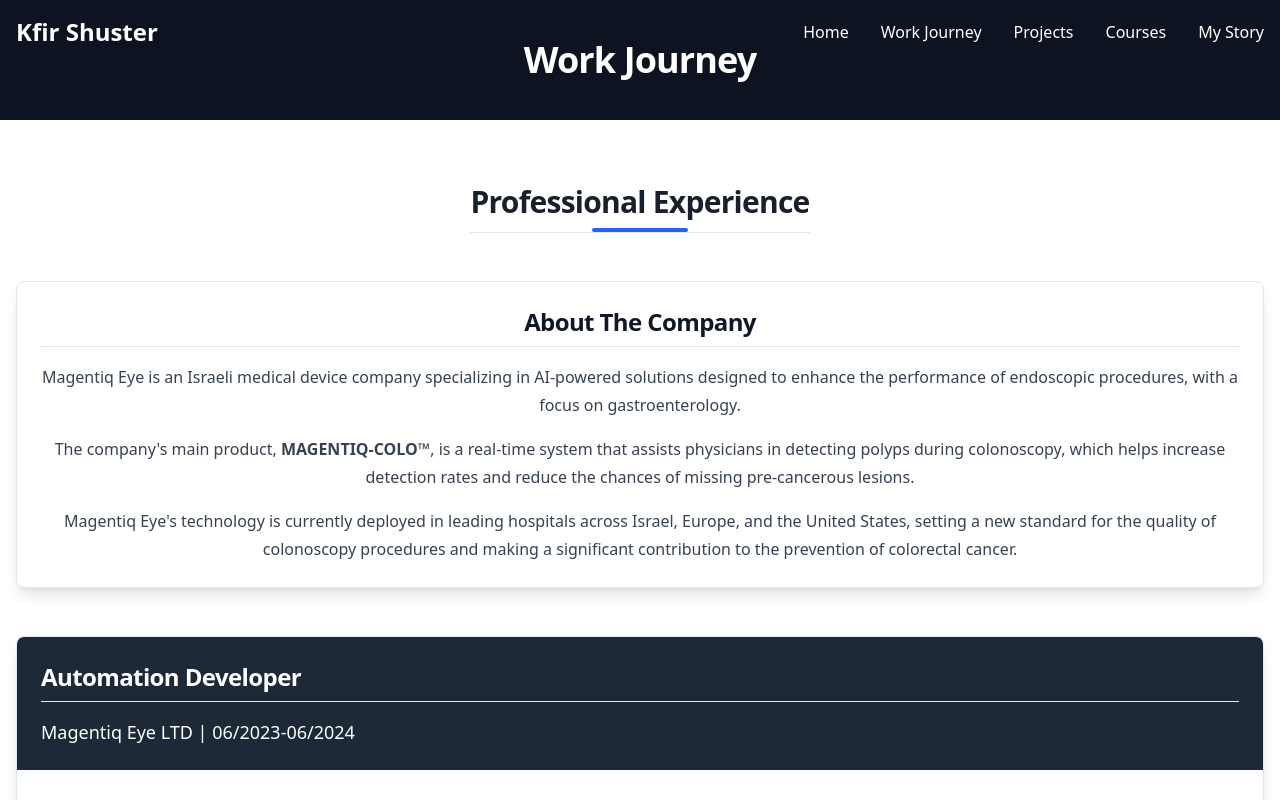
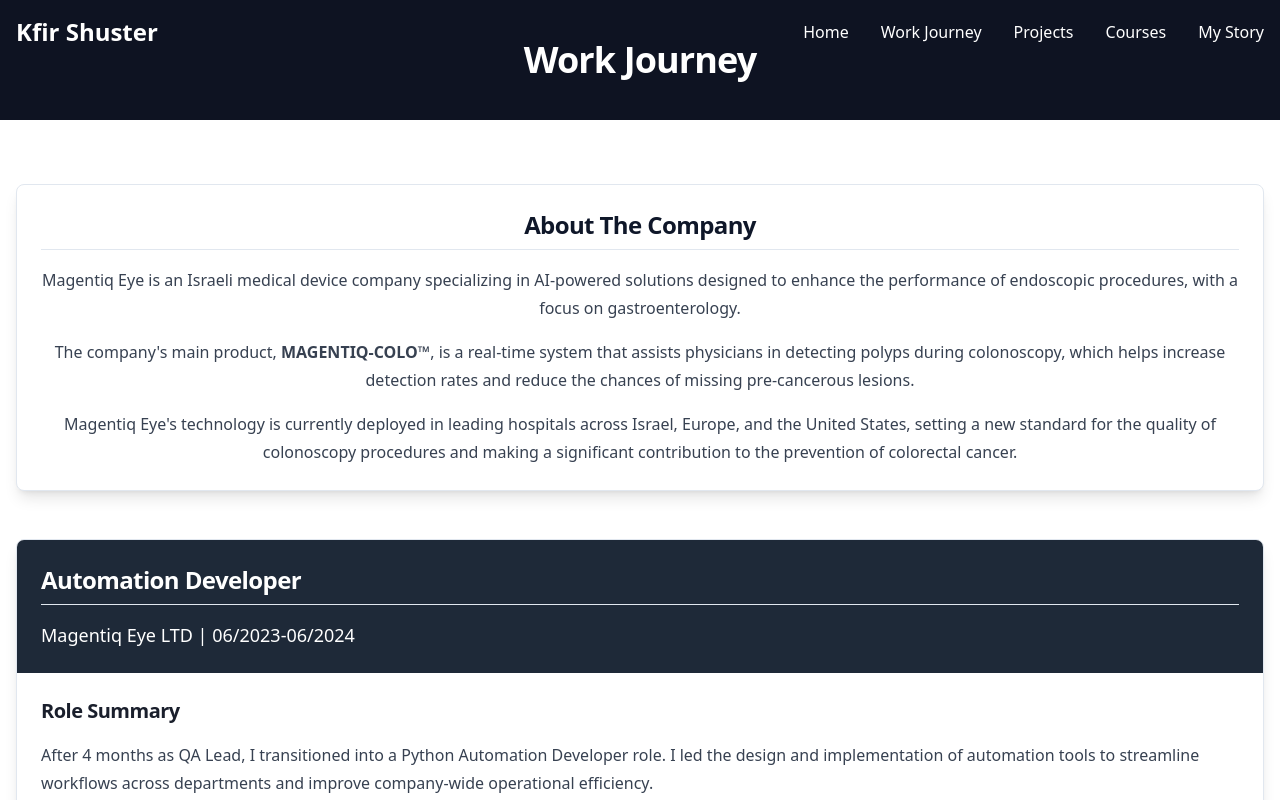
Before and after one commit to Ks619/digital-identity, a React (Vite) app: page /work-journey in a window 1280 px wide. Shown: the top 800 px of the page. Built offline with nearby package versions, Linux system fonts and the light colour scheme.

Commit message:
Remove section titles
Remove "Technical Projects" and "Professional Experience" titles from respective pages.

```diff
--- a/src/pages/Projects.tsx
+++ b/src/pages/Projects.tsx
@@ -1,8 +1,6 @@
-
 import React, { useEffect, useRef } from 'react';
 import { useLocation } from 'react-router-dom';
 import MainLayout from '../layout/MainLayout';
-import SectionHeader from '../components/SectionHeader';
 import { Card, CardContent } from '@/components/ui/card';
 import { Table, TableHeader, TableRow, TableHead, TableBody, TableCell } from '@/components/ui/table';
 
@@ -47,8 +45,6 @@ const Projects = () => {
 
       <section className="py-16 bg-white">
         <div className="container mx-auto px-4">
-          <SectionHeader title="Technical Projects" />
-
           {/* Heart Disease ML Project */}
           <div id="heart-disease-ml" ref={heartDiseaseRef} className="mb-16 pt-12 -mt-12">
             <Card className="overflow-hidden shadow-lg">
--- a/src/pages/WorkJourney.tsx
+++ b/src/pages/WorkJourney.tsx
@@ -1,8 +1,6 @@
-
 import React, { useEffect, useRef } from 'react';
 import { useLocation } from 'react-router-dom';
 import MainLayout from '../layout/MainLayout';
-import SectionHeader from '../components/SectionHeader';
 import { Card, CardContent } from '@/components/ui/card';
 import { Table, TableHeader, TableRow, TableHead, TableBody, TableCell } from '@/components/ui/table';
 
@@ -47,8 +45,6 @@ const WorkJourney = () => {
 
       <section className="py-16 bg-white">
         <div className="container mx-auto px-4">
-          <SectionHeader title="Professional Experience" />
-
           {/* Company Information */}
           <div className="mb-12">
             <Card className="overflow-hidden shadow-lg">
```
